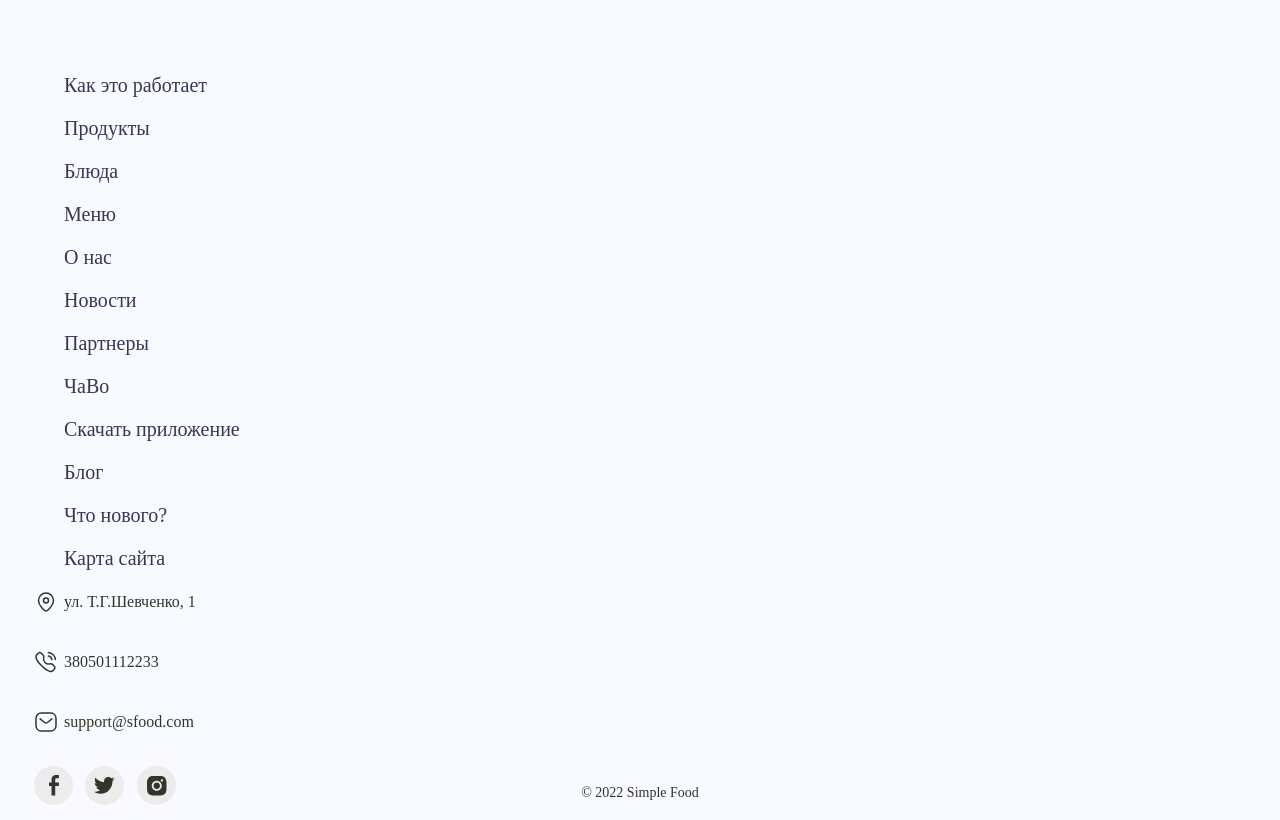
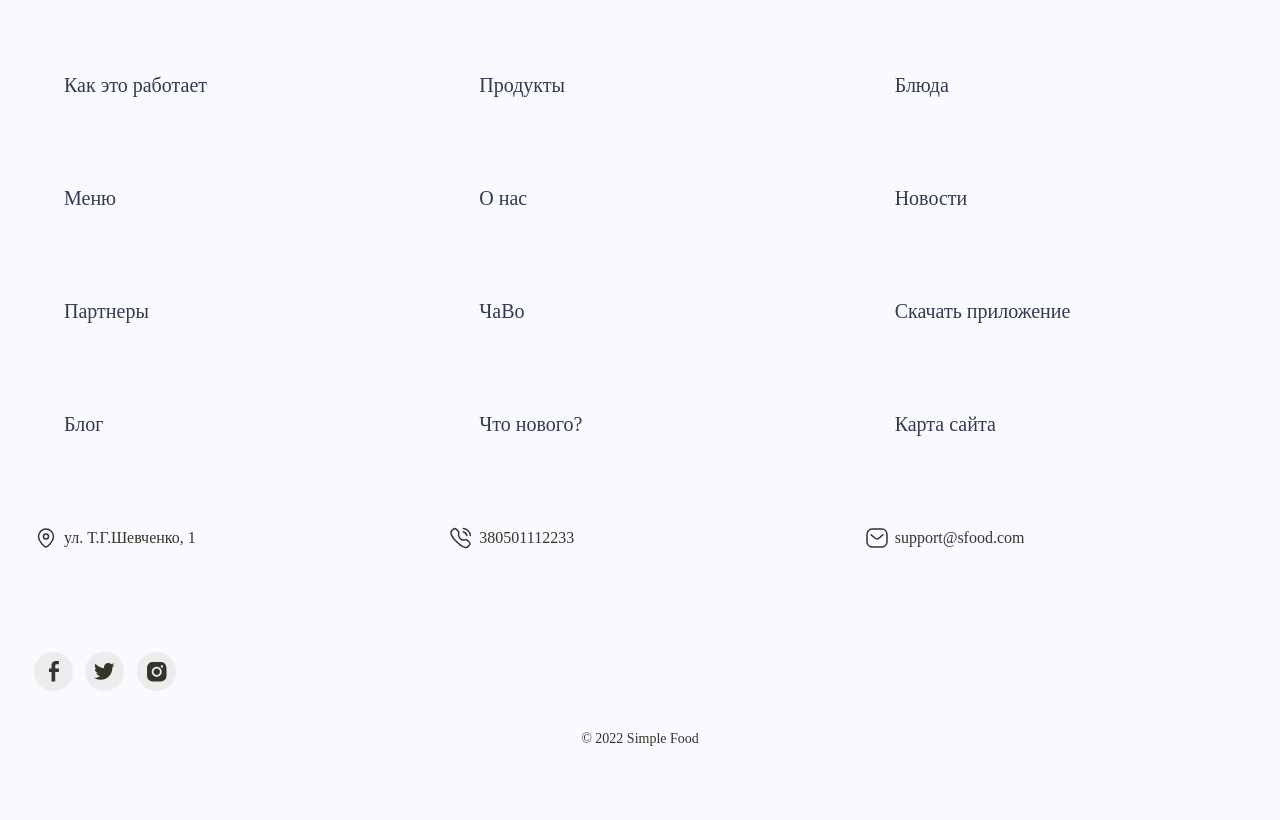
Before and after one commit to helenpavlenkohelen/simple_food, a website: page app/index.html in a window 1280 px wide. Shown: the part 2176-2996 px from the top of the page. After the commit the page ends 2942 px from the top, so only its background shows below. Drawn offline with nearby package versions, Linux system fonts and the light colour scheme; files that its build step writes are made by us from their sources.

Commit message:
addet style

```diff
--- a/app/scss/style.scss
+++ b/app/scss/style.scss
@@ -604,7 +604,7 @@
   }
 
 
-  &__top--link {
+  &__top--list {
     display: grid;
     grid-template-columns: repeat(3, 1fr);
     gap: 70px;
```
